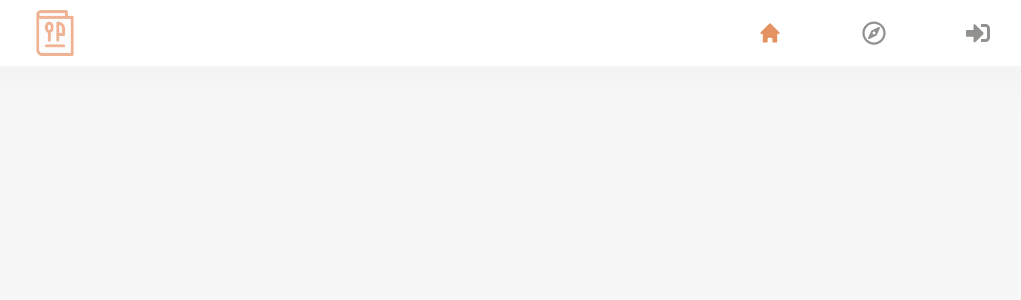
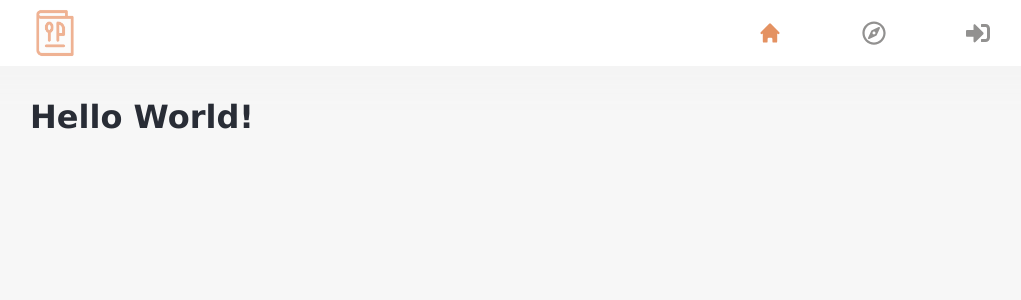
Before and after one commit to KaeserOfHonour/Reciper, a React (Vite) app: page / in a window 1280 px wide. Shown: the top 300 px of the page, without its empty margins (130-1151 px from the left). Built offline with nearby package versions, Linux system fonts and the light colour scheme.

Commit message:
Add wrapper page

```diff
--- a/src/App.tsx
+++ b/src/App.tsx
@@ -1,23 +1,10 @@
-import { Suspense } from "react";
-import { createBrowserRouter, createRoutesFromElements, Outlet, Route, RouterProvider } from "react-router-dom";
-import Header from "./components/Header/Header";
+import { createBrowserRouter, createRoutesFromElements, Route, RouterProvider } from "react-router-dom";
+import Wrapper from "./pages/Wrapper/Wrapper";
 import "./scss/styles.scss";
 
 const router = createBrowserRouter(
     createRoutesFromElements(
-        <Route
-            path="/"
-            element={
-                <>
-                    <Header />
-                    <main>
-                        <Suspense fallback={<h1>Loading...</h1>}>
-                            <Outlet />
-                        </Suspense>
-                    </main>
-                </>
-            }
-        >
+        <Route path="/" element={<Wrapper />}>
             <Route index element={<h1>Hello World!</h1>} />
         </Route>
     )
--- /dev/null
+++ b/src/pages/Wrapper/Wrapper.module.scss
@@ -0,0 +1,14 @@
+@use "../../scss/abstract/screen-queries" as *;
+
+.wrapper {
+    @include respond-tablet {
+        padding: 2rem 5rem;
+    }
+    @include respond-phone {
+        padding: 2rem;
+    }
+
+    min-height: calc(100vh - 66px);
+    margin-top: 66px;
+    padding: 2rem 10rem;
+}
--- /dev/null
+++ b/src/pages/Wrapper/Wrapper.tsx
@@ -0,0 +1,18 @@
+import { Suspense } from "react";
+import { Outlet } from "react-router-dom";
+import Header from "../../components/Header/Header";
+import WrapperStyles from "./Wrapper.module.scss";
+
+const Wrapper = () => {
+    return (
+        <>
+            <Header />
+            <main className={WrapperStyles.wrapper}>
+                <Suspense fallback={<h1>Loading...</h1>}>
+                    <Outlet />
+                </Suspense>
+            </main>
+        </>
+    );
+};
+export default Wrapper;
```
